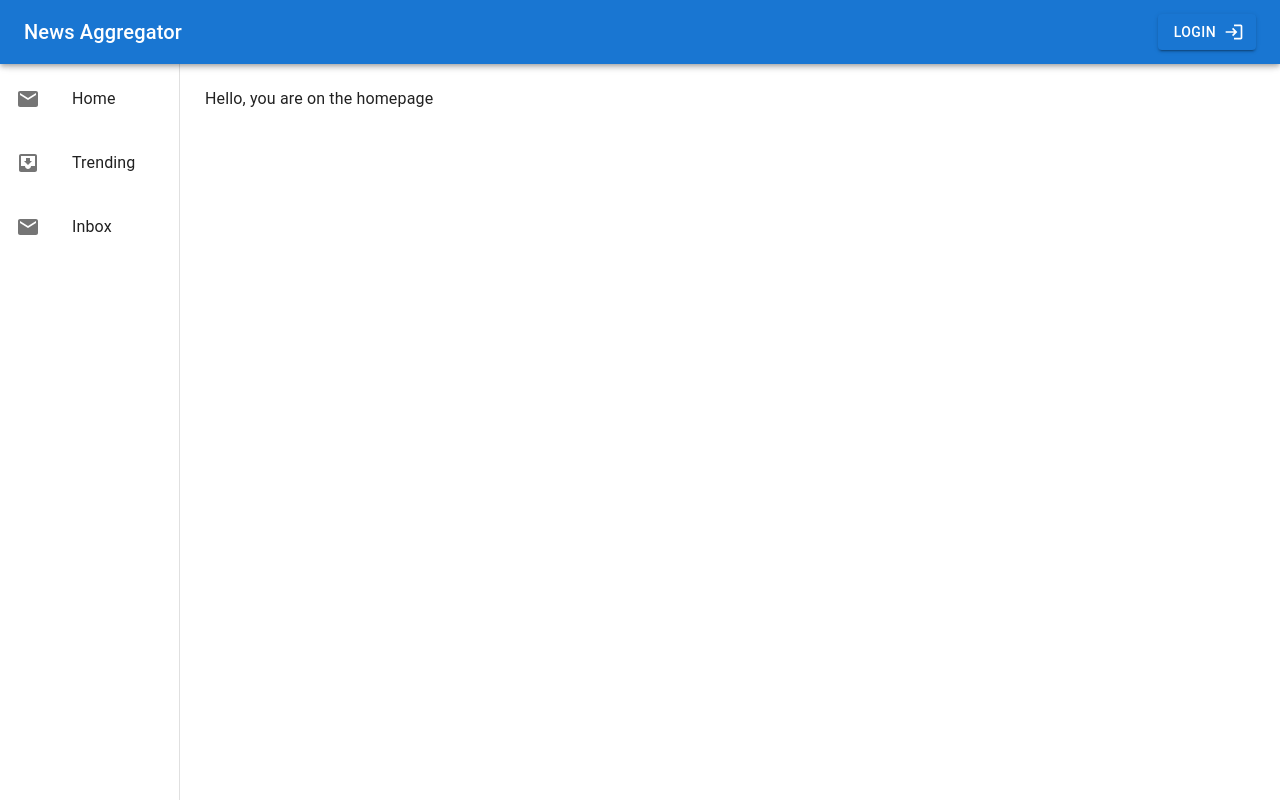
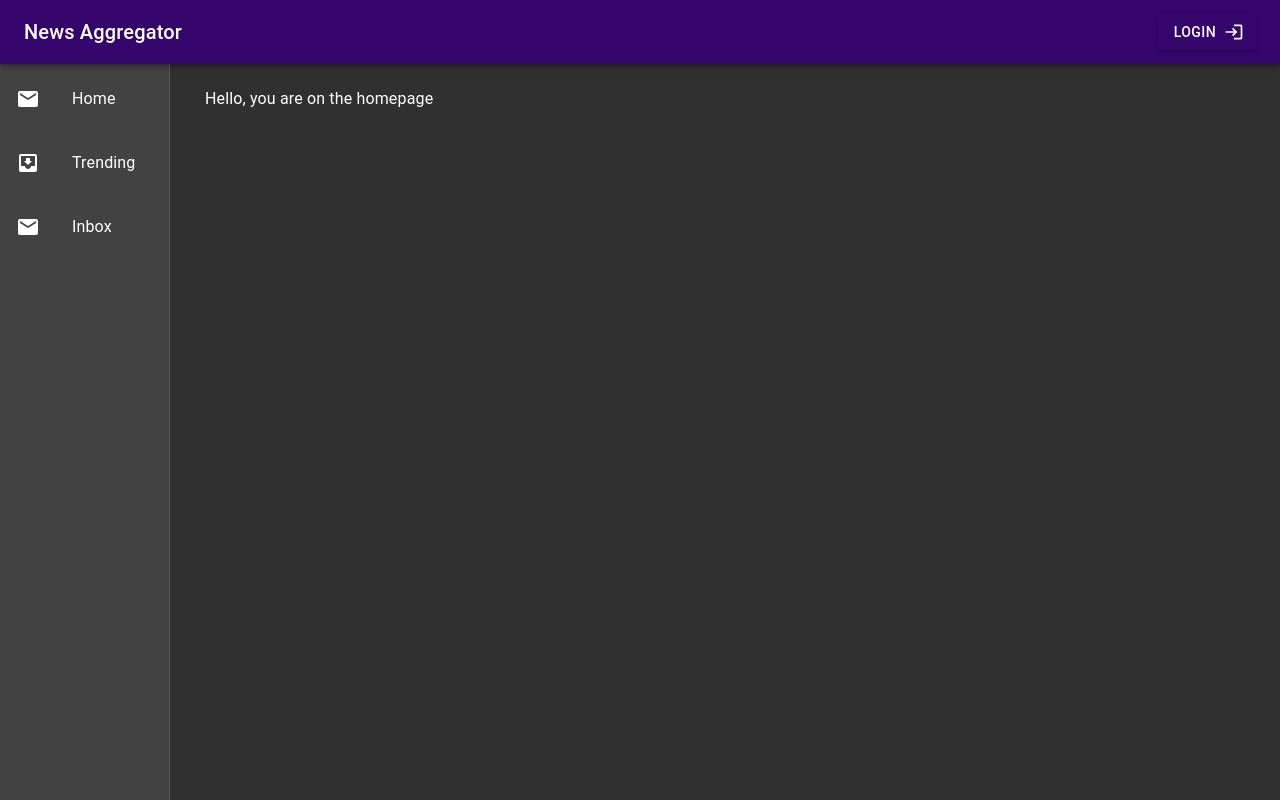
Before and after one commit to DamienBates/Task-Organiser, a React (Create React App) app in the folder mern/client/: page / in a window 1280 px wide. Built offline with nearby package versions, Linux system fonts and the light colour scheme.

Commit message:
Updated CustomTheme
CustomTheme is now dark mode and includes a dark purple AppBar

```diff
--- a/mern/client/src/App.tsx
+++ b/mern/client/src/App.tsx
@@ -4,12 +4,12 @@ import Inbox from "./components/Inbox";
 import Trending from "./components/Trending";
 import Home from "./components/Home";
 import { ThemeProvider } from "@emotion/react";
-import Theme from "./components/Theme";
+import CustomTheme from "./components/CustomTheme";
 
 const App = () => {
   return (
     <section>
-      <ThemeProvider theme={Theme}>
+      <ThemeProvider theme={CustomTheme}>
         <ClippedDrawer />
         <div style={{ marginLeft: '205px', marginTop: '23px' }}>
           <Routes>
--- a/mern/client/src/components/ClippedDrawer.tsx
+++ b/mern/client/src/components/ClippedDrawer.tsx
@@ -10,7 +10,7 @@ import MailIcon from '@mui/icons-material/Mail';
 import LoginIcon from '@mui/icons-material/Login';
 import UseListItem from './UseListItem';
 
-const drawerWidth = 180;
+const drawerWidth = 170;
 
 export default function ClippedDrawer() {
   return (
--- /dev/null
+++ b/mern/client/src/components/CustomTheme.tsx
@@ -0,0 +1,21 @@
+import { createTheme } from '@material-ui/core/styles';
+
+const CustomTheme = createTheme({
+    palette: {
+        type: 'dark',
+        primary: {
+            light: '#fff',
+            main: '#34066b',
+            dark: '#002884',
+            contrastText: '#fff',
+        },
+        secondary: {
+            light: '#ff7961',
+            main: '#f44336',
+            dark: '#ba000d',
+            contrastText: '#000',
+        },
+    },
+});
+
+export default CustomTheme
--- a/mern/client/src/components/Theme.tsx
+++ /dev/null
@@ -1,45 +0,0 @@
-import { createTheme, PaletteOptions, SimplePaletteColorOptions } from "@mui/material";
-
-declare module "@mui/material/styles" {
-    interface PaletteColor {
-        lightest?: string;
-        lighter?: string;
-        darker?: string;
-    }
-
-    interface PaletteOptions {
-        slate: any;
-    }
-}
-
-declare module "@mui/material/Button" {
-    interface ButtonPropsColorOverrides {
-        slate: true;
-    }
-}
-
-declare module "@mui/material/Chip" {
-    interface ChipPropsColorOverrides {
-        slate: true;
-    }
-}
-
-interface DefaultPaletteOptions extends PaletteOptions {
-    primary?: SimplePaletteColorOptions;
-}
-
-const Theme = createTheme({
-    palette: {
-        slate: {
-            darker: '#1b1b1b',
-            dark: '#1b1b1b',
-            main: '#1b1b1b',
-            light: '#6d6d6d',
-            lighter: '#B4B9BD',
-            lightest: '#F7F7F8',
-            contrastText: '#ffffff',
-        },
-    },
-});
-
-export default Theme
```
